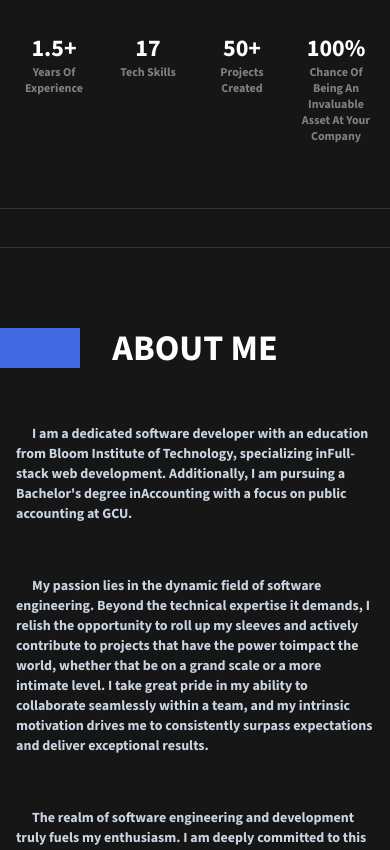
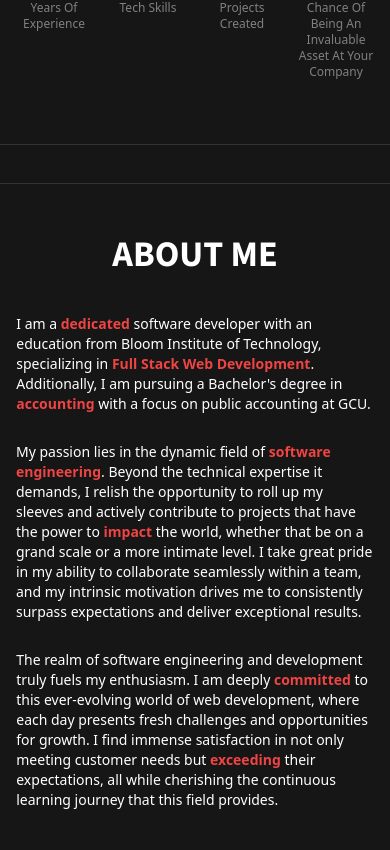
Before and after one commit to JL1172/portfolio-3, a React (Vite) app: page / in a window 390 px wide. Shown: the part 1135-1985 px from the top of the page. Built offline with nearby package versions, Linux system fonts and the light colour scheme.

Commit message:
finished about me section with responsivness and desktop

```diff
--- a/src/App.tsx
+++ b/src/App.tsx
@@ -15,7 +15,7 @@ function App() {
   };
   return (
     <GlobalContext.Provider value={{ changeBrightness, isDim }}>
-      <div className="text-white flex font-custom-main flex-col justify-evenly items-start h-auto m-h-600dvh bg-custom-black">
+      <div className="text-white flex flex-col justify-evenly items-start h-auto m-h-600dvh bg-custom-black">
         <NavbarSection />
         <HomeSection />
         <AboutSection />
--- a/src/pages/About.tsx
+++ b/src/pages/About.tsx
@@ -33,12 +33,61 @@ export default function AboutSection() {
       });
     });
     const observerFour = new IntersectionObserver((entries) => {
-        entries.forEach(entry => {
+      entries.forEach((entry) => {
         if (entry.isIntersecting) {
-                entry.target.classList.add("heading-visible")
+          entry.target.classList.add("heading-visible");
         }
-        })
-    })
+      });
+    });
+    const observerHOne = new IntersectionObserver((entries) => {
+      entries.forEach((entry) => {
+        if (entry.isIntersecting) {
+          entry.target.classList.add("h-word");
+        }
+      });
+    });
+    const observerHTwo = new IntersectionObserver((entries) => {
+      entries.forEach((entry) => {
+        if (entry.isIntersecting) {
+          entry.target.classList.add("h-word-two");
+        }
+      });
+    });
+    const observerHThree = new IntersectionObserver((entries) => {
+      entries.forEach((entry) => {
+        if (entry.isIntersecting) {
+          entry.target.classList.add("h-word-three");
+        }
+      });
+    });
+    const observerHFour = new IntersectionObserver((entries) => {
+      entries.forEach((entry) => {
+        if (entry.isIntersecting) {
+          entry.target.classList.add("h-word-four");
+        }
+      });
+    });
+    const observerHFive = new IntersectionObserver((entries) => {
+      entries.forEach((entry) => {
+        if (entry.isIntersecting) {
+          entry.target.classList.add("h-word-five");
+        }
+      });
+    });
+    const observerHSix = new IntersectionObserver((entries) => {
+      entries.forEach((entry) => {
+        if (entry.isIntersecting) {
+          entry.target.classList.add("h-word-six");
+        }
+      });
+    });
+    const observerHSeven = new IntersectionObserver((entries) => {
+      entries.forEach((entry) => {
+        if (entry.isIntersecting) {
+          entry.target.classList.add("h-word-seven");
+        }
+      });
+    });
     const descriptionOne = document.querySelectorAll(".intersection-invisible");
     descriptionOne.forEach((element) => observerOne.observe(element));
     const descriptionTwo = document.querySelectorAll(
@@ -50,18 +99,36 @@ export default function AboutSection() {
     );
     descriptionThree.forEach((element) => observerThree.observe(element));
     const heading = document.querySelectorAll(".heading-invisible");
-    heading.forEach(element=> observerFour.observe(element))
+    heading.forEach((element) => observerFour.observe(element));
+    const h_one = document.querySelectorAll(".h-one");
+    h_one.forEach((element) => observerHOne.observe(element));
+    const h_two = document.querySelectorAll(".h-two");
+    h_two.forEach((element) => observerHTwo.observe(element));
+    const h_three = document.querySelectorAll(".h-three");
+    h_three.forEach((element) => observerHThree.observe(element));
+    const h_four = document.querySelectorAll(".h-four");
+    h_four.forEach((element) => observerHFour.observe(element));
+    const h_five = document.querySelectorAll(".h-five");
+    h_five.forEach((element) => observerHFive.observe(element));
+    const h_six = document.querySelectorAll(".h-six");
+    h_six.forEach((element) => observerHSix.observe(element));
+    const h_seven = document.querySelectorAll(".h-seven");
+    h_seven.forEach((element) => observerHSeven.observe(element));
   }, []);
   return (
     <div
-      className={`relative text-white flex flex-col items-center bg-custom-main outline-custom-main m-h-80dvh h-auto w-full mt-10 ${
+      className={`relative text-white flex flex-col items-center justify-center bg-custom-main outline-custom-main m-h-80dvh h-auto w-full mt-10 ${
         ctx?.isDim ? "brightness-25" : "brightness-100"
       }`}
     >
-      <div className="text-4xl mt-20 heading-invisible">ABOUT ME</div>
+      <div className="text-4xl heading-invisible text-pretty xxs:mt-10 md:mt-0 font-custom-main-sm">
+        ABOUT ME
+      </div>
+      <div className="xxs:w-11/12 xs:w-11/12 text-pretty sm:w-3/5 md:w-11/12 lg:w-11/12 xl:w-5/6 flex flex-col justify-evenly m-h-50dvh h-fit ">
         {aboutMeData.map((n: Record<string, ReactElement>) => {
           return n.content;
         })}
       </div>
+    </div>
   );
 }
--- a/src/resources/about-me-data.tsx
+++ b/src/resources/about-me-data.tsx
@@ -3,42 +3,54 @@ import { ReactElement } from "react";
 export const aboutMeData: Record<string, ReactElement>[] = [
   {
     content: (
-      <div className="text-sm text-slate-300 mt-10 p-4 intersection-invisible">
-        <span className="pl-4"></span>I am a <span className="">dedicated</span>{" "}
-        software developer with an education from Bloom Institute of Technology,
-        specializing in
-        <span className="">Full-stack web development</span>. Additionally, I am
-        pursuing a Bachelor's degree in
-        <span className="">Accounting</span> with a focus on public accounting
-        at GCU.
+      <div
+        key={1}
+        className="xxs:text-sm md:text-lg intersection-invisible xxs:mt-10 xxs:mb-7 md:mb-0 md:mt-4 "
+      >
+        I am a <span className={`font-bold h-one`}>dedicated</span> software
+        developer with an education from Bloom Institute of Technology,
+        specializing in<> </>
+        <span className={`font-bold h-two`}>Full Stack Web Development</span>.
+        Additionally, I am pursuing a Bachelor's degree in<> </>
+        <span className={`font-bold h-three`}>accounting </span>
+        with a focus on public accounting at GCU.
       </div>
     ),
   },
   {
     content: (
-      <div className="text-sm text-slate-300 mt-5 p-4 intersection-invisible-two">
-        <span className="pl-4"></span>My passion lies in the dynamic field of
-        <span className=""> software engineering</span>. Beyond the technical
-        expertise it demands, I relish the opportunity to roll up my sleeves and
-        actively contribute to projects that have the power to
-        <span className="">impact</span> the world, whether that be on a grand
-        scale or a more intimate level. I take great pride in my ability to
-        collaborate seamlessly within a team, and my intrinsic motivation drives
-        me to consistently surpass expectations and deliver exceptional results.
+      <div
+        key={2}
+        className="xxs:text-sm md:text-lg intersection-invisible-two xxs:mb-7 md:mb-4 md:mt-4 lg:mt-4 lg:mb-4"
+      >
+        My passion lies in the dynamic field of<> </>
+        <span className={`font-bold h-four`}>software engineering</span>. Beyond
+        the technical expertise it demands, I relish the opportunity to roll up
+        my sleeves and actively contribute to projects that have the power to
+        <> </>
+        <span className={`font-bold h-five`}>impact</span> the world, whether
+        that be on a grand scale or a more intimate level. I take great pride in
+        my ability to collaborate seamlessly within a team, and my intrinsic
+        motivation drives me to consistently surpass expectations and deliver
+        exceptional results.
       </div>
     ),
   },
   {
     content: (
-      <div className="text-sm text-slate-300 mt-5 p-4 mb-20 intersection-invisible-three">
-        <span className="pl-4"></span>The realm of software engineering and
-        development truly fuels my enthusiasm. I am deeply{" "}
-        <span className="">committed</span> to this ever-evolving world of web
-        development, where each day presents fresh challenges and opportunities
-        for growth. I find immense satisfaction in not only meeting customer
-        needs but
-        <span className="">exceeding</span> their expectations, all while
-        cherishing the continuous learning journey that this field provides.
+      <div
+        key={3}
+        className="xxs:text-sm md:text-lg  intersection-invisible-three xxs:mb-10 md:mb-0 md:mt-0"
+      >
+        The realm of software engineering and development truly fuels my
+        enthusiasm. I am deeply{" "}
+        <span className={`font-bold h-six`}>committed</span> to this
+        ever-evolving world of web development, where each day presents fresh
+        challenges and opportunities for growth. I find immense satisfaction in
+        not only meeting customer needs but<> </>
+        <span className={`font-bold h-seven`}>exceeding </span>
+        their expectations, all while cherishing the continuous learning journey
+        that this field provides.
       </div>
     ),
   },
--- a/src/styles/about.css
+++ b/src/styles/about.css
@@ -1,38 +1,94 @@
-@keyframes highlight {
-    100% {
-        transform: translateX(1000%);
-        display: none;
-    }
+@keyframes leftSlider {
+  100% {
+    opacity: 1;
+    color: white;
+    transform: translateX(0%);
+  }
 }
-.intersection-invisible, .intersection-invisible-two, .intersection-invisible-three, .heading-invisible {
-    opacity: 0;
+@keyframes rightSlider {
+  100% {
+    color: white;
+    opacity: 1;
+    transform: scaleX(100%);
+  }
+}
+
+@keyframes color-cycle {
+  100% {
+    width: 100%;
+    color: rgb(239 68 68);
+  }
+}
+.heading-invisible {
+  opacity: 0;
+}
+.intersection-invisible {
+  opacity: 0;
+  transform: translateX(-100%);
+}
+.intersection-invisible-two {
+  opacity: 0;
+  transform: scaleX(0%);
+}
+.intersection-invisible-three {
+  opacity: 0;
+  transform: translateX(-100%);
 }
 .intersection-visible {
-    opacity: 1;
-    transition: 1.5s ease-in-out;
+  color: royalblue;
+  animation: leftSlider 0.5s ease-in-out forwards;
 }
 .intersection-visible-two {
-    opacity: 1;
-    transition: 1.5s ease-in-out;
-    transition-delay: 1s;
+  color: royalblue;
+  transform-origin: right;
+  animation: rightSlider 0.5s ease-in-out forwards;
+  animation-delay: 200ms;
 }
 .intersection-visible-three {
-    opacity: 1;
-    transition: 1.5s ease-in-out;
-    transition-delay: 1.5s;
+  color: royalblue;
+  animation: leftSlider 0.5s ease-in-out forwards;
+  animation-delay: 400ms;
 }
 .heading-visible {
-    opacity: 1;
-    color: white;
+  opacity: 1;
+  color: white;
 }
-.heading-visible::before {
-    content: "";
-    position: absolute;
-    background-color: royalblue;
-    z-index: -1;
-    width: 5rem;
-    height: 2.5rem;
-    left: 0;
-    transform-origin: left;
-    animation: .5s highlight ease-in forwards;
+
+.h-word {
+  color: white;
+  animation: color-cycle 1s alternate forwards; /* Apply animation here */
+  animation-delay: 500ms;
 }
+
+.h-word-two {
+  color: white;
+  animation: color-cycle 1s alternate forwards; /* Apply animation here */
+  animation-delay: 650ms;
+}
+.h-word-three {
+  color: white;
+  animation: color-cycle 1s alternate forwards; /* Apply animation here */
+  animation-delay: 800ms;
+}
+.h-word-four {
+  color: white;
+  animation: color-cycle 1s alternate forwards; /* Apply animation here */
+  animation-delay: 950ms;
+}
+.h-word-five {
+  color: white;
+  animation: color-cycle 1s alternate forwards; /* Apply animation here */
+  animation-delay: 1100ms;
+}
+.h-word-six {
+  color: white;
+  animation: color-cycle 1s alternate forwards; /* Apply animation here */
+  animation-delay: 1250ms;
+}
+
+.h-word-seven {
+  color: white;
+  overflow: hidden;
+  animation: color-cycle 1s alternate forwards; /* Apply animation here */
+  animation-delay: 1400ms;
+}
--- a/src/styles/home.css
+++ b/src/styles/home.css
@@ -9,9 +9,7 @@
     color: white;
   }
 }
-.w-90p {
-  width: 90%;
-}
+
 .h-60dvh {
   height: 60dvh;
 }
--- a/src/styles/index.css
+++ b/src/styles/index.css
@@ -46,9 +46,15 @@
 .text-40 {
   font-size: 40px !important;
 }
+.w-90p {
+  width: 90%;
+}
 /* min height criteria */
 .m-h-80dvh {
   min-height: 80dvh;
+}
+.m-h-50dvh {
+  min-height: 50dvh;
 }
 .m-h-20dvh {
   min-height: 20dvh;
@@ -66,3 +72,6 @@
 .brightness-25 {
   filter: brightness(25%);
 }
+.w-90p {
+  width: 90%;
+}
```
Also changed, not shown: src/layouts/Navbar.tsx (+29 -16 lines), src/pages/Home.tsx (+4 -4 lines). Lines whose indentation alone changed are shown as unchanged.
